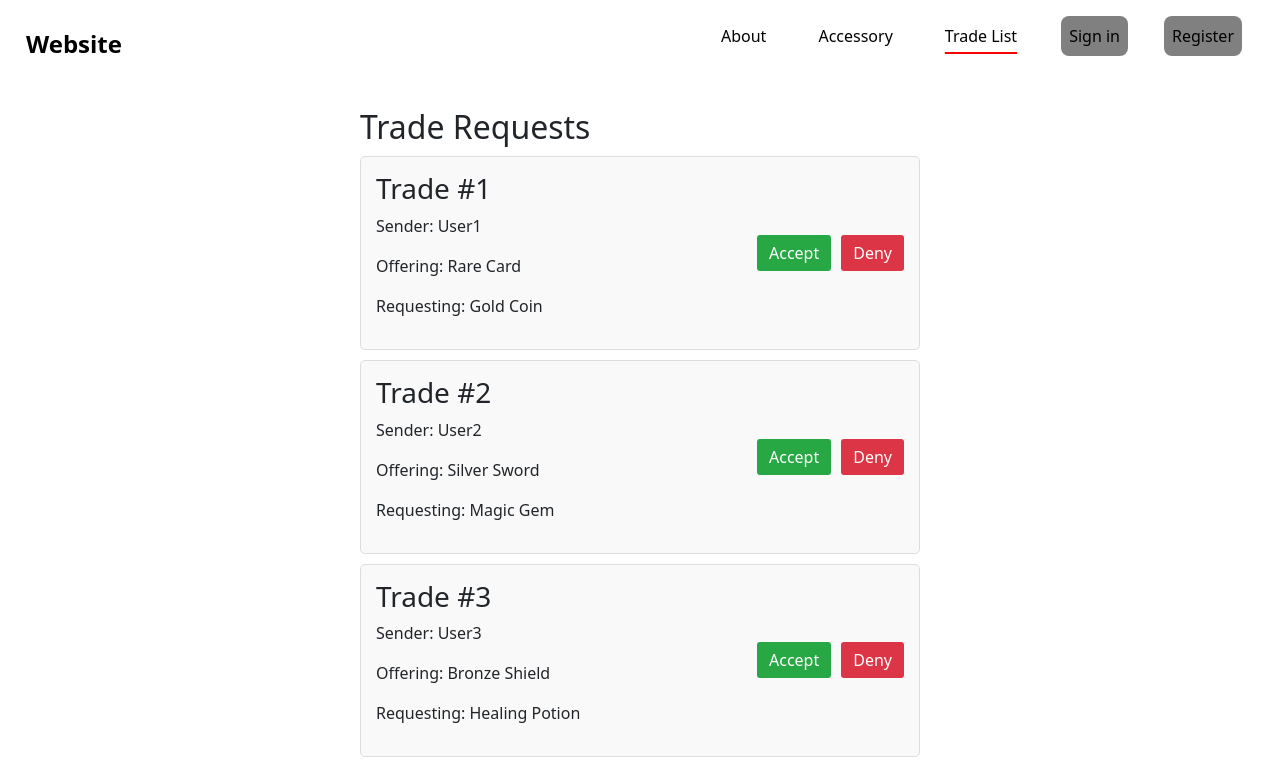
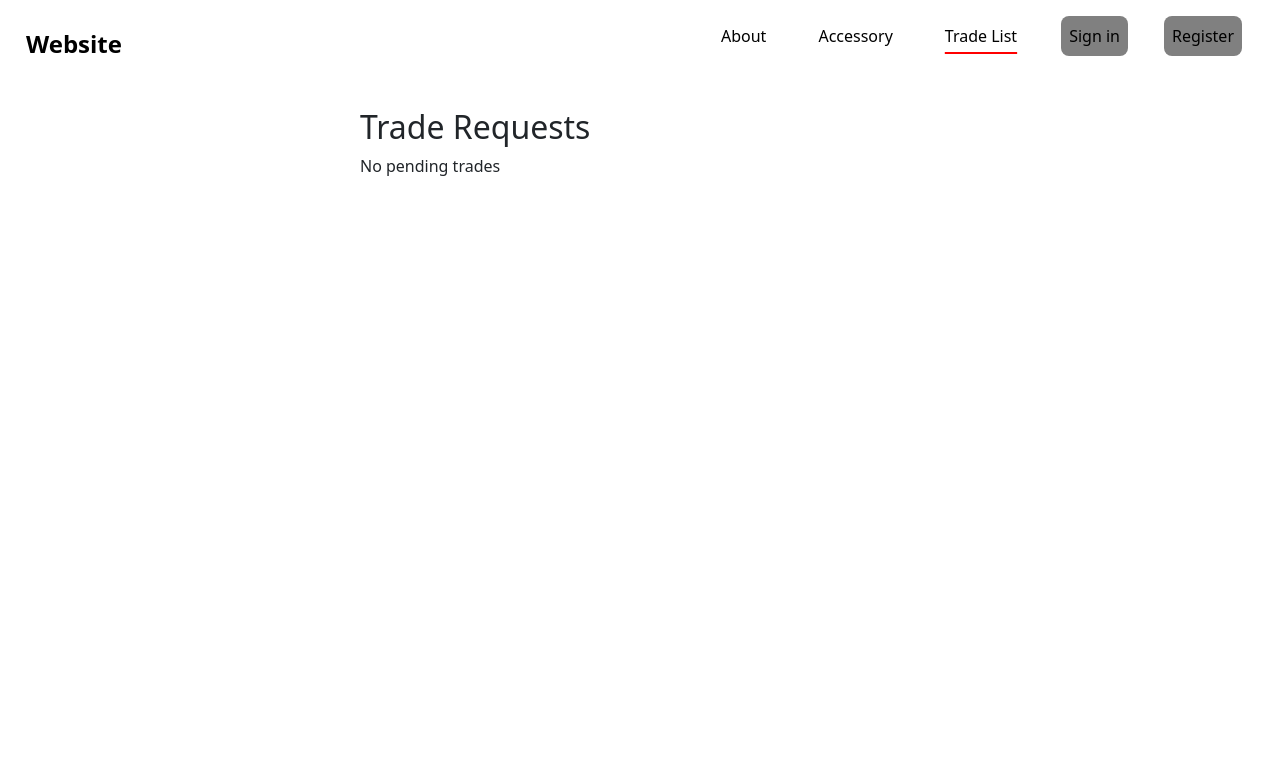
Before and after one commit to MaiLX04/SWD392_SP25, a React (Vite) app in the folder client/: page /tradelist in a window 1280 px wide. Shown: the top 765 px of the page. Built offline with nearby package versions, Linux system fonts and the light colour scheme.

Commit message:
Mock hardcoded data ,Change Home Page Items

```diff
--- a/client/src/components/Navbar.jsx
+++ b/client/src/components/Navbar.jsx
@@ -33,7 +33,7 @@ export const Navbar = () => {
     setUsername("");
     setShowLogoutPopup(false);
     window.dispatchEvent(new Event("storage"));
-    navigate("/");
+    navigate("/login");
   };
 
   return (
@@ -42,10 +42,7 @@ export const Navbar = () => {
         Website
       </Link>
 
-      <div
-        className="menu"
-        onClick={() => setMenuOpen(!menuOpen)}
-      >
+      <div className="menu" onClick={() => setMenuOpen(!menuOpen)}>
         <span></span>
         <span></span>
         <span></span>
@@ -53,17 +50,26 @@ export const Navbar = () => {
 
       <ul className={menuOpen ? "open" : ""}>
         <li>
-          <NavLink to="/about" className={({ isActive }) => (isActive ? "active" : "")}>
+          <NavLink
+            to="/about"
+            className={({ isActive }) => (isActive ? "active" : "")}
+          >
             About
           </NavLink>
         </li>
         <li>
-          <NavLink to="/accessory" className={({ isActive }) => (isActive ? "active" : "")}>
+          <NavLink
+            to="/accessory"
+            className={({ isActive }) => (isActive ? "active" : "")}
+          >
             Accessory
           </NavLink>
         </li>
         <li>
-          <NavLink to="/tradelist" className={({ isActive }) => (isActive ? "active" : "")}>
+          <NavLink
+            to="/tradelist"
+            className={({ isActive }) => (isActive ? "active" : "")}
+          >
             Trade List
           </NavLink>
         </li>
@@ -74,7 +80,10 @@ export const Navbar = () => {
               <FaUser /> @{username}
             </span>
 
-            <button className="logout_button" onClick={() => setShowLogoutPopup(true)}>
+            <button
+              className="logout_button"
+              onClick={() => setShowLogoutPopup(true)}
+            >
               Log out
             </button>
           </li>
--- a/client/src/components/pages/Home.jsx
+++ b/client/src/components/pages/Home.jsx
@@ -1,53 +1,79 @@
+import "bootstrap/dist/css/bootstrap.min.css";
 import React from "react";
-import { Container, Row, Col, Card, Button } from "react-bootstrap";
+import { Button, Card, Col, Container, Row } from "react-bootstrap";
 import { useNavigate } from "react-router-dom";
-import "bootstrap/dist/css/bootstrap.min.css";
 import BabyThree from "../../assets/BabyThree.jpg";
+import Cocacola from "../../assets/Cocacola.jpg";
+import ExcitingMacaron from "../../assets/ExcitingMacaron.jpg";
 import Haveaseat from "../../assets/Haveaseat.jpg";
-import ExcitingMacaron from "../../assets/ExcitingMacaron.jpg";
-import Cocacola from "../../assets/Cocacola.jpg";
 import "./Home.css";
+import { mockUsers } from "./mockData.js";
 
 const Home = () => {
   const navigate = useNavigate();
+  const currentUser = localStorage.getItem("username") || "guest";
 
   const products = [
     {
       id: 1,
-      category: "BLINDBOX",
       name: "Labubu V2 Have A Seat",
-      price: "360.000₫",
+      owner: mockUsers[0].username,
       image: Haveaseat,
     },
     {
       id: 2,
-      category: "BLINDBOX",
       name: "Labubu Exciting Macaron",
-      price: "500.000₫",
+      owner: mockUsers[1].username,
       image: ExcitingMacaron,
     },
     {
       id: 3,
-      category: "BLINDBOX",
       name: "Labubu Coca Cola",
-      price: "780.000₫",
+      owner: mockUsers[2].username,
       image: Cocacola,
     },
     {
       id: 4,
-      category: "FIGURE",
-      name: "MR BONE DOUBLE EDGED S...",
-      price: "8.390.000₫",
+      name: "MR BONE DOUBLE EDGED",
+      owner: mockUsers[0].username,
       image: Cocacola,
     },
   ];
 
+  const handleOffer = (productID) => {
+    const product = products.find((p) => p.id === productId);
+    const tradeRequest = {
+      id: Date.now(),
+      sender: currentUser,
+      offer: "My Item",
+      request: product.name,
+      owner: product.owner,
+      status: "pending",
+    };
+
+    const existingTrades = JSON.parse(localStorage.getItem("trades") || "[]");
+    const updatedTrades = [...existingTrades, tradeRequest];
+    localStorage.setItem("trades", JSON.stringify(updatedTrades));
+
+    console.log("Sender:", currentUser);
+    console.log("Owner:", product.owner);
+    console.log("Trade saved:", tradeRequest);
+    console.log(
+      "All trades in localStorage:",
+      JSON.parse(localStorage.getItem("trades"))
+    );
+
+    navigate(`/offer/${productId}`);
+  };
+
   return (
     <div className="home">
-      {/* Ảnh quảng cáo */}
-      <img src={BabyThree} alt="Baby Three Advertisement" className="advert_image" />
+      <img
+        src={BabyThree}
+        alt="Baby Three Advertisement"
+        className="advert_image"
+      />
 
-      {/* Section New Arrival */}
       <Container className="text-center my-5">
         <h2 className="fw-bold">NEW ARRIVAL</h2>
         <Row className="mt-4">
@@ -55,7 +81,11 @@ const Home = () => {
             <Col key={product.id} md={3} sm={6} xs={12} className="mb-4">
               <Card className="border-0">
                 <div className="image-container">
-                  <Card.Img variant="top" src={product.image} alt={product.name} />
+                  <Card.Img
+                    variant="top"
+                    src={product.image}
+                    alt={product.name}
+                  />
                   <div className="overlay-buttons">
                     <Button
                       variant="primary"
@@ -67,7 +97,7 @@ const Home = () => {
                     <Button
                       variant="secondary"
                       className="btn-sm"
-                      onClick={() => navigate(`/offer/${product.id}`)}
+                      onClick={() => handleOffer(product.id)}
                     >
                       Offer
                     </Button>
@@ -75,9 +105,8 @@ const Home = () => {
                 </div>
 
                 <Card.Body>
-                  <p className="text-muted text-uppercase">{product.category}</p>
                   <h6 className="fw-bold">{product.name}</h6>
-                  <p className="fw-bold">{product.price}</p>
+                  <p className="fw-bold">Owner: {product.owner}</p>
                 </Card.Body>
               </Card>
             </Col>
--- a/client/src/components/pages/Login.jsx
+++ b/client/src/components/pages/Login.jsx
@@ -1,34 +1,26 @@
 import { useState } from "react";
-import { Link, useNavigate } from "react-router-dom"; // Added useNavigate
+import { Link, useNavigate } from "react-router-dom";
 import "./Login.css";
+import { mockUsers } from "./mockData.js";
 
 export default function Login() {
   const [email, setEmail] = useState("");
   const [password, setPassword] = useState("");
-  const [error, setError] = useState(""); // Added for error feedback
-  const navigate = useNavigate(); // For redirecting after login
-
-  // Mock test users
-  const testUsers = [
-    { email: "huy@example.com", password: "pass123" },
-    { email: "liem@example.com", password: "pass456" },
-  ];
+  const [error, setError] = useState("");
+  const navigate = useNavigate();
 
   const handleSubmit = (e) => {
     e.preventDefault();
-    setError(""); // Reset error state
+    setError("");
 
-    // Check if the entered credentials match any test user
-    const user = testUsers.find(
+    const user = mockUsers.find(
       (u) => u.email === email && u.password === password
     );
 
     if (user) {
       console.log("Login successful:", { email });
       localStorage.setItem("isLoggedIn", "true");
-      // Store a mock username based on the email (or fetch from backend later)
-      const mockUsername = email.split("@")[0]; // e.g., "test1" from "test1@example.com"
-      localStorage.setItem("username", mockUsername);
+      localStorage.setItem("username", user.username);
       navigate("/");
     } else {
       setError("Invalid email or password");
--- a/client/src/components/pages/Tradelist.jsx
+++ b/client/src/components/pages/Tradelist.jsx
@@ -1,4 +1,4 @@
-import React, { useState } from "react";
+import React, { useEffect, useState } from "react";
 import "./Tradelist.css";
 
 const TradeBlock = ({ trade, onAccept, onDeny }) => {
@@ -31,62 +31,43 @@ const TradeBlock = ({ trade, onAccept, onDeny }) => {
 };
 
 const Tradelist = () => {
-  const [trades, setTrades] = useState([
-    {
-      id: 1,
-      sender: "User1",
-      offer: "Rare Card",
-      request: "Gold Coin",
-      status: "pending",
-    },
-    {
-      id: 2,
-      sender: "User2",
-      offer: "Silver Sword",
-      request: "Magic Gem",
-      status: "pending",
-    },
-    {
-      id: 3,
-      sender: "User3",
-      offer: "Bronze Shield",
-      request: "Healing Potion",
-      status: "pending",
-    },
-    {
-      id: 4,
-      sender: "User5",
-      offer: "Bronze Sword",
-      request: "Attack Potion",
-      status: "pending",
-    },
-    {
-      id: 5,
-      sender: "User6",
-      offer: "Bronze Armor",
-      request: "Magic Potion",
-      status: "pending",
-    },
-    {
-      id: 6,
-      sender: "User4",
-      offer: "Bronze Pickaxe",
-      request: "Agility Potion",
-      status: "pending",
-    },
-  ]);
+  const currentUser = localStorage.getItem("username") || "guest";
+  const [trades, setTrades] = useState([]);
+  useEffect(() => {
+    const allTrades = JSON.parse(localStorage.getItem("trades") || "[]");
+    console.log("All trades from localStorage:", allTrades);
+    console.log("Current user (owner):", currentUser);
+    const userTrades = allTrades.filter((trade) => trade.owner === currentUser);
+    console.log("Filtered trades:", userTrades);
+    setTrades(userTrades);
+  }, [currentUser]);
 
   const handleAccept = (tradeId) => {
-    setTrades(
-      trades.map((trade) =>
+    const allTrades = JSON.parse(localStorage.getItem("trades") || "[]");
+    const updatedTrades = allTrades.map((trade) =>
+      trade.id === tradeId ? { ...trade, status: "accepted" } : trade
+    );
+    localStorage.setItem("trades", JSON.stringify(updatedTrades));
+
+    const acceptedTrade = updatedTrades.find((t) => t.id === tradeId);
+    setTrades((prev) =>
+      prev.map((trade) =>
         trade.id === tradeId ? { ...trade, status: "accepted" } : trade
       )
     );
+
+    alert("Chat opened between ${acceptedTrade.sender} and ${currentUser}");
   };
 
   const handleDeny = (tradeId) => {
-    setTrades(
-      trades.map((trade) =>
+    const allTrades = JSON.parse(localStorage.getItem("trades") || "[]");
+    const updatedTrades = allTrades.map((trade) =>
+      trade.id === tradeId ? { ...trade, status: "denied" } : trade
+    );
+    localStorage.setItem("trades", JSON.stringify(updatedTrades));
+
+    setTrades((prev) =>
+      prev.map((trade) =>
         trade.id === tradeId ? { ...trade, status: "denied" } : trade
       )
     );
--- /dev/null
+++ b/client/src/components/pages/mockData.js
@@ -0,0 +1,5 @@
+export const mockUsers = [
+  { email: "huy@example.com", username: "huy", password: "pass123" },
+  { email: "liem@example.com", username: "liem", password: "pass456" },
+  { email: "mai@example.com", username: "mai", password: "pass789" },
+];
```
